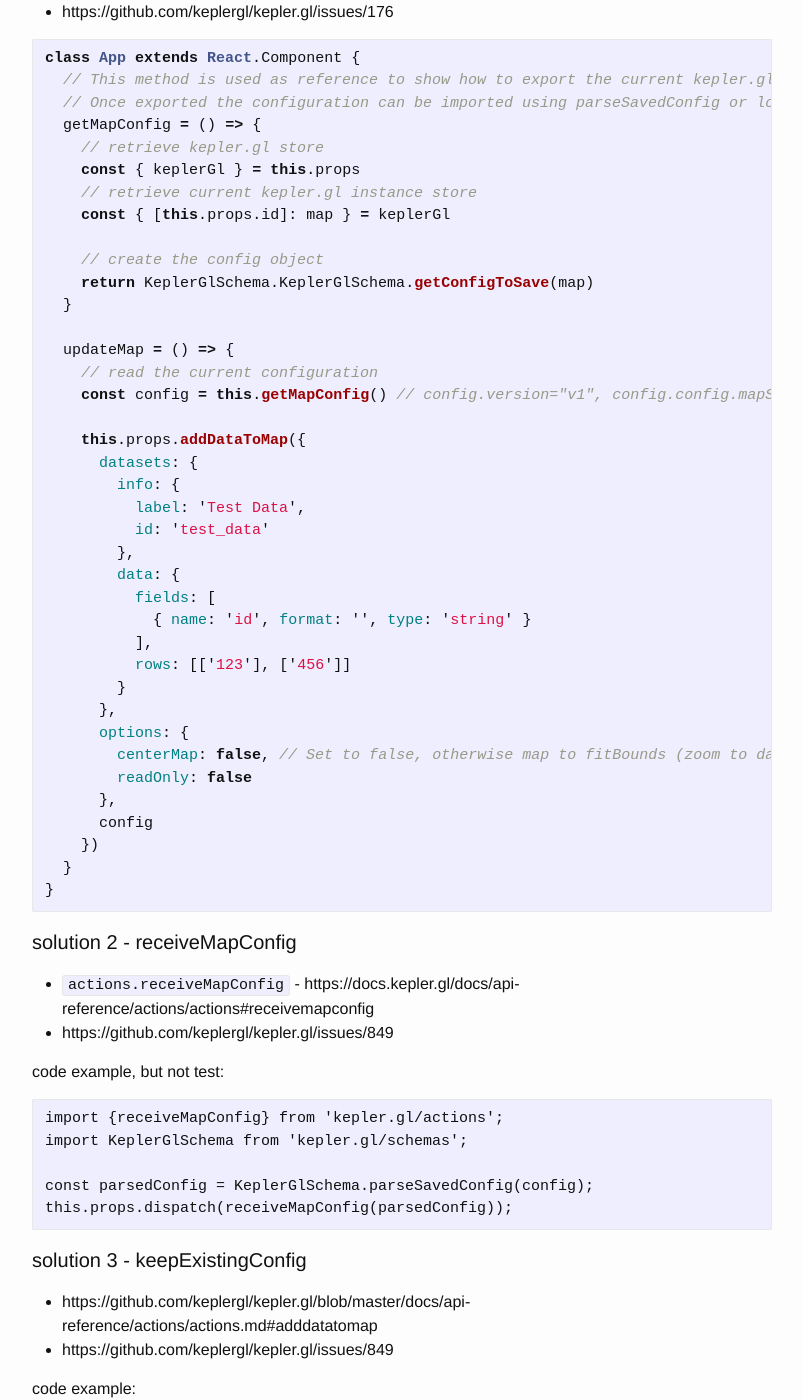
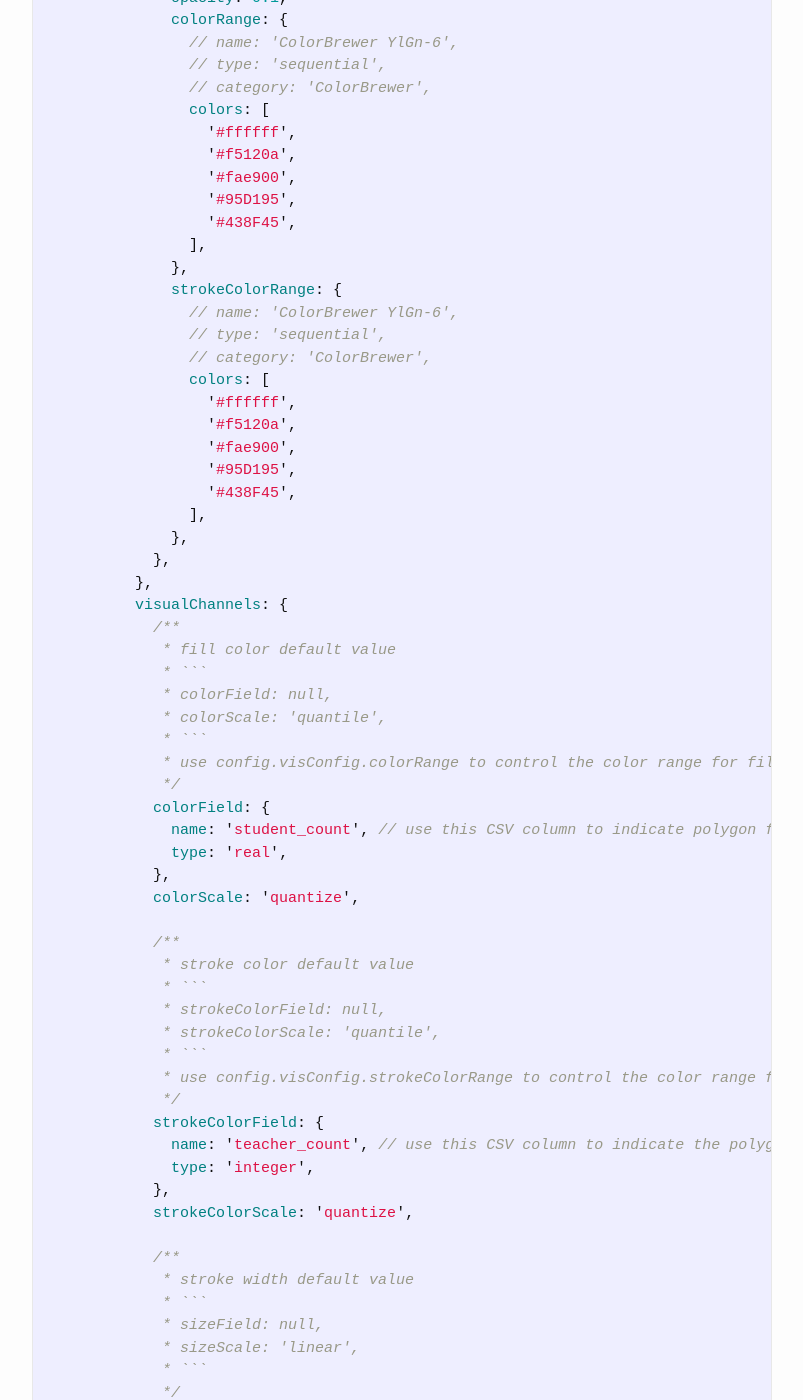
Before and after one commit to xx7y7xx/xx7y7xx.github.io, a Jekyll site: the page built from _pages/dev/keplergl.md, in a window 1280 px wide and 1400 px high, scrolled down 2140 px. Shown: the whole window, without its empty margins (238-1041 px from the left). Built offline with Jekyll 4.4.1, drawn with Linux system fonts in a browser that asks for light colours; comment, search, counter and statistics services are not loaded; some of the changed text lies outside the part shown.

Commit message:
GeoJSON polygon layer

````diff
--- a/_pages/dev/keplergl.md
+++ b/_pages/dev/keplergl.md
@@ -62,6 +62,119 @@
     isVisible: true,
   }),
 );
+```
+
+### GeoJSON polygon layer
+
+<!---
+move this large config to a kepler.gl example repo
+-->
+
+```js
+const mapConfig = {
+  version: 'v1',
+  config: {
+    visState: {
+      layers: [
+        {
+          id: 'polygon-layer-id',
+          type: 'geojson',
+          config: {
+            dataId: 'polygon-dataset-id',
+            label: 'A sample polygon layer',
+            // color is for fill color only
+            color: [255, 233, 188], // #ffe9bc
+            highlightColor: [0, 0, 255], // #0000ff
+            columns: {
+              geojson: '_geojson', // csv column for geojson
+            },
+            isVisible: false,
+            visConfig: {
+              /* stroke */
+              stroked: true,
+              strokeColor: [193, 86, 0], // #c15600
+              strokeOpacity: 0.8,
+              thickness: 2, // border line width
+              /* fill */
+              filled: true,
+              opacity: 0.1,
+              colorRange: {
+                // name: 'ColorBrewer YlGn-6',
+                // type: 'sequential',
+                // category: 'ColorBrewer',
+                colors: [
+                  '#ffffff',
+                  '#f5120a',
+                  '#fae900',
+                  '#95D195',
+                  '#438F45',
+                ],
+              },
+              strokeColorRange: {
+                // name: 'ColorBrewer YlGn-6',
+                // type: 'sequential',
+                // category: 'ColorBrewer',
+                colors: [
+                  '#ffffff',
+                  '#f5120a',
+                  '#fae900',
+                  '#95D195',
+                  '#438F45',
+                ],
+              },
+            },
+          },
+          visualChannels: {
+            /**
+             * fill color default value
+             * ```
+             * colorField: null,
+             * colorScale: 'quantile',
+             * ```
+             * use config.visConfig.colorRange to control the color range for fill color
+             */
+            colorField: {
+              name: 'student_count', // use this CSV column to indicate polygon fill color
+              type: 'real',
+            },
+            colorScale: 'quantize',
+
+            /**
+             * stroke color default value
+             * ```
+             * strokeColorField: null,
+             * strokeColorScale: 'quantile',
+             * ```
+             * use config.visConfig.strokeColorRange to control the color range for stroke color
+             */
+            strokeColorField: {
+              name: 'teacher_count', // use this CSV column to indicate the polygon border line color
+              type: 'integer',
+            },
+            strokeColorScale: 'quantize',
+
+            /**
+             * stroke width default value
+             * ```
+             * sizeField: null,
+             * sizeScale: 'linear',
+             * ```
+             */
+            // sizeField: {
+            //   name: 'rabbit_count',
+            //   type: 'integer',
+            // },
+            // sizeScale: 'quantize',
+            // heightField: null,
+            // heightScale: 'linear',
+            // radiusField: null,
+            // radiusScale: 'linear',
+          },
+        }
+      ],
+    },
+  },
+}
 ```
 
 ## Map
````
